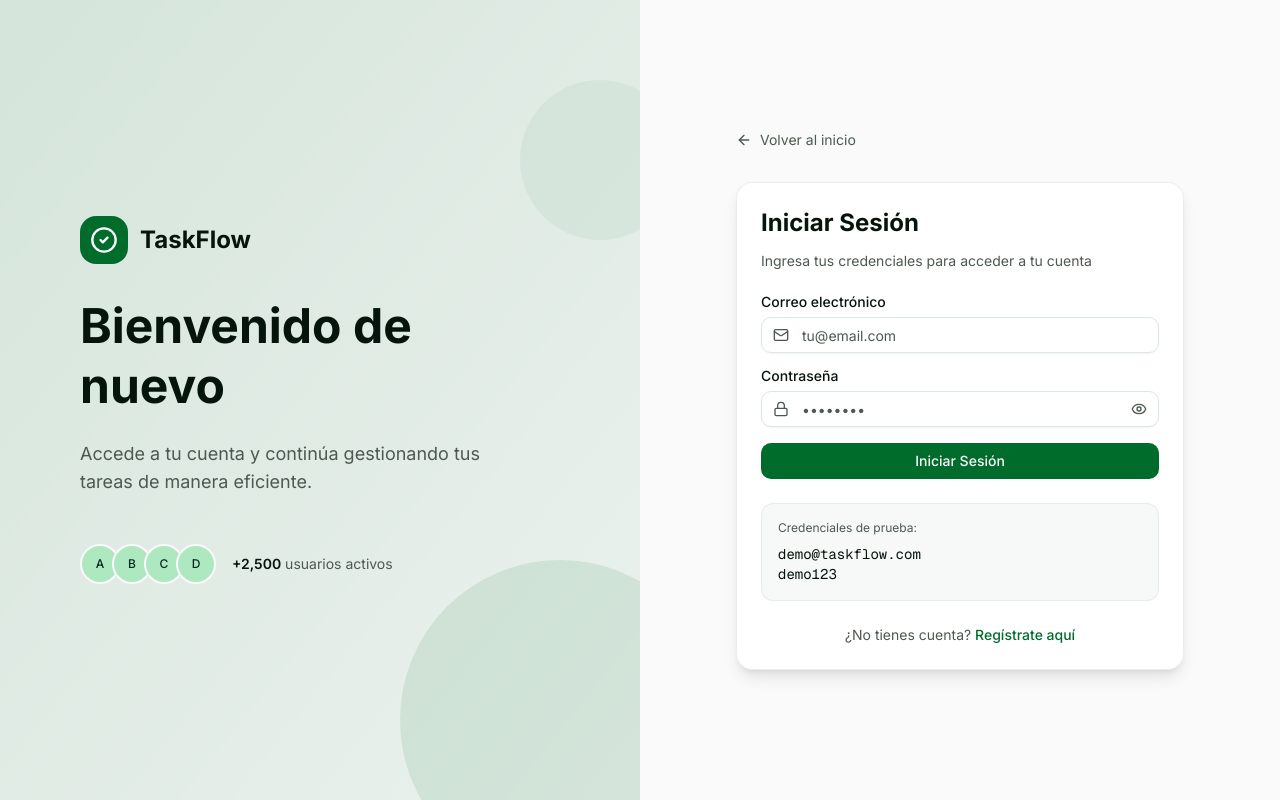
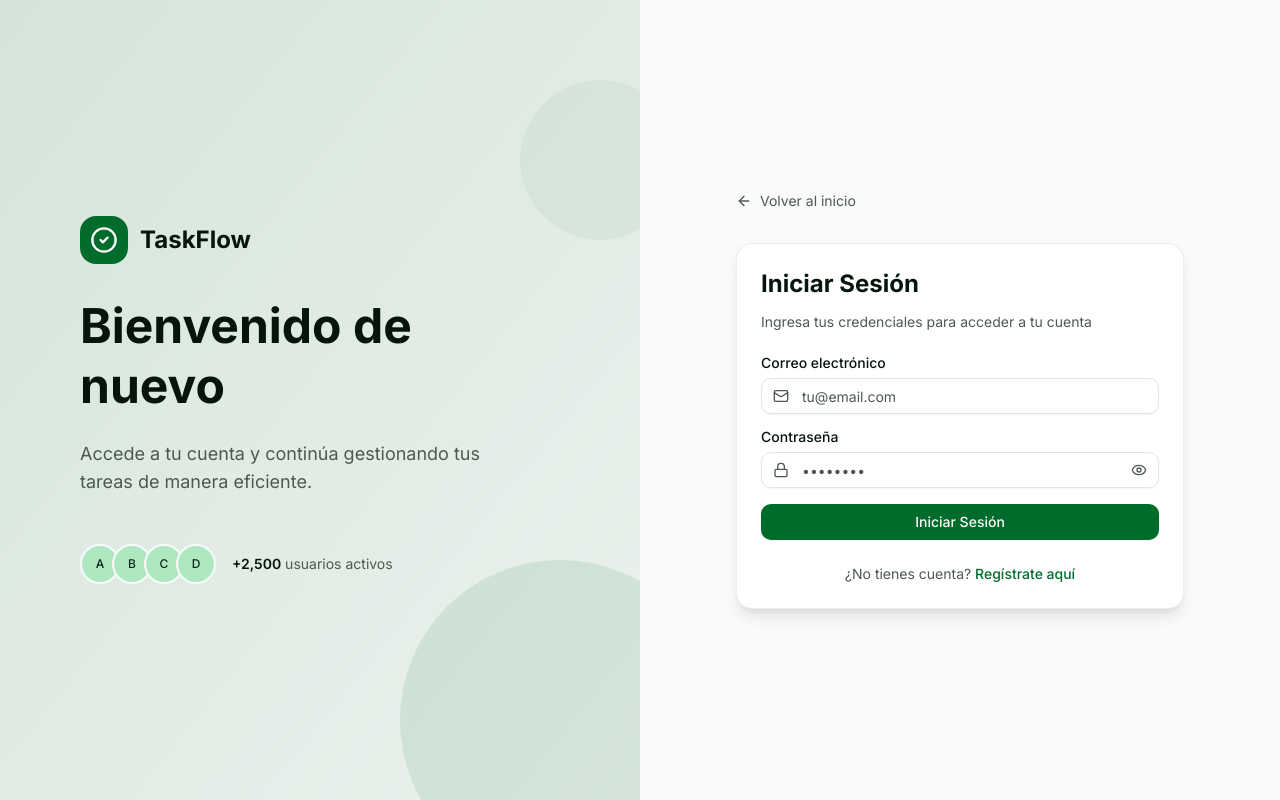
Before and after one commit to Rosyec/FrontendToDoList, a Next.js app: page /login in a window 1280 px wide. Built offline with nearby package versions, Linux system fonts and the light colour scheme.

Commit message:
remove extra info on login

```diff
--- a/app/(auth)/login/page.tsx
+++ b/app/(auth)/login/page.tsx
@@ -182,14 +182,6 @@ export default function LoginPage() {
                   )}
                 </Button>
               </form>
-
-              <div className="mt-6 p-4 rounded-lg bg-muted/50 border border-border/50">
-                <p className="text-xs text-muted-foreground mb-2">
-                  Credenciales de prueba:
-                </p>
-                <p className="text-sm font-mono">demo@taskflow.com</p>
-                <p className="text-sm font-mono">demo123</p>
-              </div>
             </CardContent>
             <CardFooter className="flex flex-col space-y-4">
               <div className="text-center text-sm text-muted-foreground">
```
